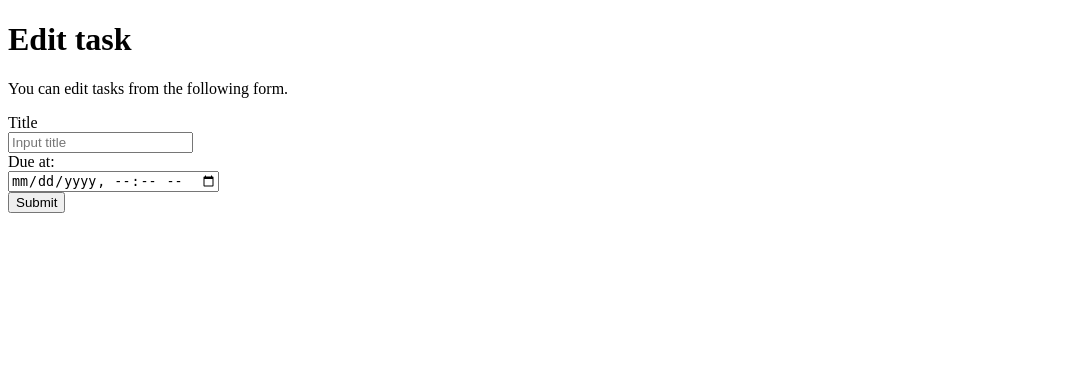
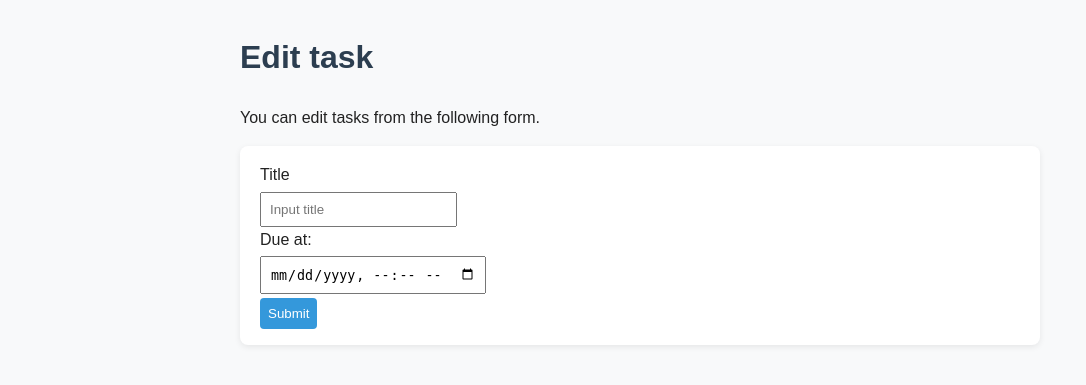
Before and after one commit to s1f10250266/django-test-exercise, a Django app: template todo/templates/todo/edit.html in a window 1280 px wide. Shown: the top 385 px of the page, without its empty margins (0-1086 px from the left). Run offline with Django 5.2, Linux system fonts and the light colour scheme; the template is opened without the code that fills it, so the values that code supplies are empty.

Commit message:
feat: 各ページにCSSを適用

```diff
--- /dev/null
+++ b/todo/static/todo/css/style.css
@@ -0,0 +1,54 @@
+body {
+    font-family: Arial, sans-serif;
+    margin: 2rem auto;
+    padding: 0 1.5rem;
+    max-width: 800px;
+    line-height: 1.6;
+    background-color: #f8f9fa;
+    color: #222;
+}
+
+h1, h2 {
+    color: #2c3e50;
+}
+
+form {
+    background: #fff;
+    padding: 1rem 1.25rem;
+    border-radius: 8px;
+    box-shadow: 0 2px 6px rgba(0, 0, 0, 0.08);
+}
+
+input, button {
+    padding: 0.5rem;
+    margin-top: 0.25rem;
+}
+
+button {
+    background-color: #3498db;
+    color: #fff;
+    border: none;
+    border-radius: 4px;
+    cursor: pointer;
+}
+
+button:hover {
+    background-color: #2980b9;
+}
+
+.text {
+    background: #fff;
+    padding: 1rem 1.25rem;
+    margin-top: 1rem;
+    border-radius: 8px;
+    box-shadow: 0 2px 6px rgba(0, 0, 0, 0.08);
+}
+
+a {
+    color: #2980b9;
+    text-decoration: none;
+}
+
+a:hover {
+    text-decoration: underline;
+}
--- a/todo/templates/todo/detail.html
+++ b/todo/templates/todo/detail.html
@@ -6,6 +6,7 @@
     <title>To Do Application</title>
     <meta charset="UTF-8">
     <meta name="author" content="INIAD">
+    <link rel="stylesheet" href="{% static 'todo/css/style.css' %}">
   </head>
 
   <body>
--- a/todo/templates/todo/edit.html
+++ b/todo/templates/todo/edit.html
@@ -6,6 +6,7 @@
     <title>To Do Application</title>
     <meta charset="UTF-8">
     <meta name="author" content="INIAD">
+    <link rel="stylesheet" href="{% static 'todo/css/style.css' %}">
   </head>
 
   <body>
--- a/todo/templates/todo/index.html
+++ b/todo/templates/todo/index.html
@@ -6,6 +6,7 @@
     <title>To Do Application</title>
     <meta charset="UTF-8">
     <meta name="author" content="INIAD">
+    <link rel="stylesheet" href="{% static 'todo/css/style.css' %}">
   </head>
 
   <body>
```
